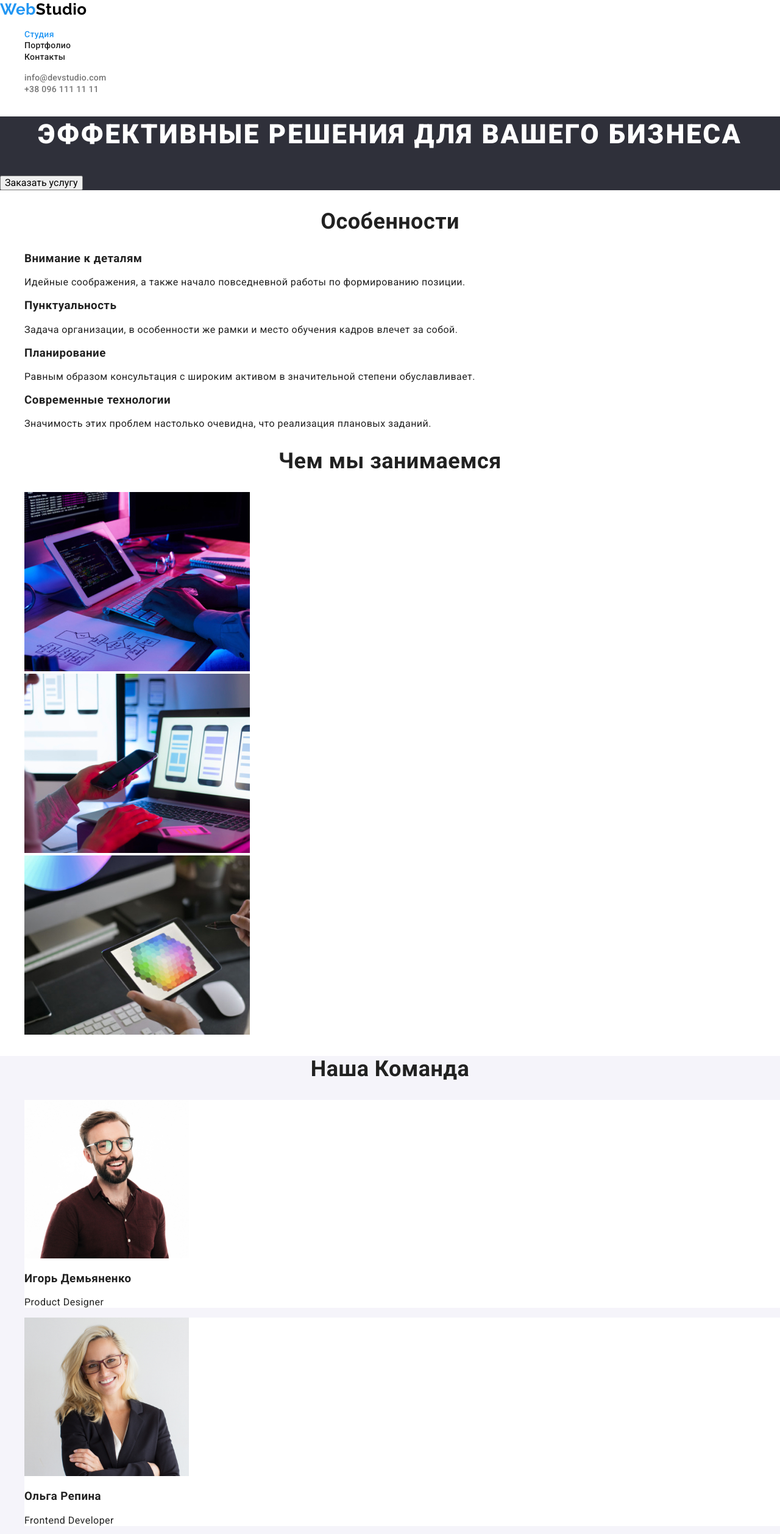
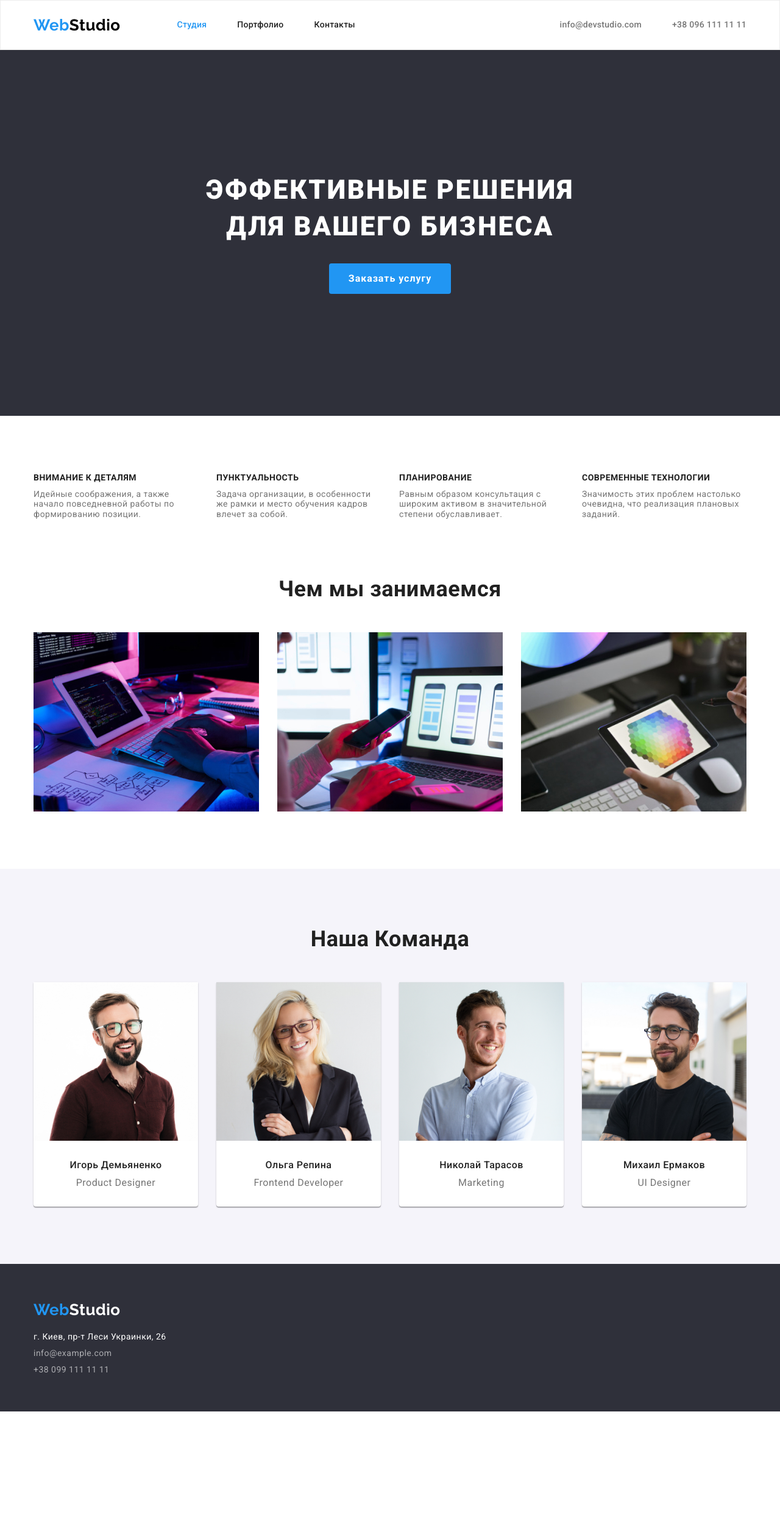
Before and after one commit to b3dyk/goit-markup-hw-03, a plain HTML site: page index.html in a window 1280 px wide. Shown: the top 2516 px of the page at 61% size. After the commit the page ends 2315 px from the top, so only its background shows below. Drawn offline with nearby package versions, Linux system fonts and the light colour scheme.

Commit message:
add flex

```diff
--- a/css/styles.css
+++ b/css/styles.css
@@ -6,6 +6,7 @@
   --button-hover-color: #188ce8;
   --background-white-color: #f5f4fa;
   --primary-grey-color: #2f303a;
+  --box-border-color: #eee;
 }
 
 body {
@@ -15,12 +16,53 @@ body {
   letter-spacing: 0.03em;
 }
 
+/* utilities */
+.visually-hidden {
+  position: absolute;
+  width: 1px;
+  height: 1px;
+  margin: -1px;
+  border: 0;
+  padding: 0;
+
+  white-space: nowrap;
+  clip-path: inset(100%);
+  clip: rect(0 0 0 0);
+  overflow: hidden;
+}
+
+.container {
+  width: 1200px;
+  margin: 0 auto;
+  padding: 0 15px;
+  /* outline: 1px solid tomato; */
+}
+
+.section {
+  padding-top: 94px;
+  padding-bottom: 94px;
+}
+
 /* header */
 
+.header {
+  border: 1px solid #ececec;
+}
+
+.header .container {
+  display: flex;
+}
+
+.nav {
+  display: flex;
+  align-items: center;
+}
+
 .logo {
+  margin-right: 93px;
   color: var(--accent-color);
 
-  font-family: Raleway, sans-serif;
+  font-family: raleway, sans-serif;
   font-size: 26px;
   line-height: 1.19;
 
@@ -32,13 +74,27 @@ body {
 }
 
 .list {
+  margin: 0;
+  padding: 0;
   list-style: none;
 }
 .link {
   text-decoration: none;
 }
 
+.nav-list {
+  display: flex;
+}
+
+.nav-item + .nav-item {
+  margin-left: 50px;
+}
+
 .nav-list .link {
+  display: block;
+  padding-top: 32px;
+  padding-bottom: 32px;
+
   color: var(--primary-text-color);
 
   font-weight: 500;
@@ -55,12 +111,25 @@ body {
 .nav-list .link:focus,
 .contacts-list .link:hover,
 .contacts-list .link:focus,
-.foot-contacts-list .link:hover,
-.foot-contacts-list .link:focus {
+.footer-list .link:hover,
+.footer-list .link:focus {
   color: var(--accent-color);
 }
 
+.contacts-list {
+  display: flex;
+  margin-left: auto;
+}
+
+.contacts-item + .contacts-item {
+  margin-left: 50px;
+}
+
 .contacts-list .link {
+  display: block;
+  padding-top: 32px;
+  padding-bottom: 32px;
+
   color: var(--secondary-text-color);
 
   font-weight: 500;
@@ -71,11 +140,24 @@ body {
 
 /* main */
 
+/* hero section */
 .hero {
+  padding-top: 200px;
+  padding-bottom: 200px;
   background-color: var(--primary-grey-color);
+
+  text-align: center;
 }
 
+
 .hero-title {
+  margin-top: 0;
+  margin-bottom: 30px;
+  margin-left: auto;
+  margin-right: auto;
+  max-width: 696px;
+  min-height: 120px;
+
   color: var(--white-text-color);
 
   font-weight: 900;
@@ -86,63 +168,141 @@ body {
   text-transform: uppercase;
 }
 
-.hero .button {
+.hero-button {
+  margin-bottom: 0;
+  min-width: 200px;
+  padding-top: 9px;
+  padding-bottom: 9px;
+  border-radius: 4px;
+  border: 1px solid transparent;
   color: var(--white-text-color);
   background-color: var(--accent-color);
 
   font-family: inherit;
   font-weight: 700;
   font-size: 16px;
-  line-height: 1.88;
+  line-height: 1.875;
   text-align: center;
   letter-spacing: 0.06em;
 
   cursor: pointer;
 }
 
-.hero .button:hover {
+.hero-button:hover {
   background-color: var(--button-hover-color);
 }
 
-.pecs-list .title {
+/* peculiarities section */
+
+.pecs-list {
+  display: flex;
+}
+
+.pecs-item + .pecs-item {
+  margin-left: 30px;
+}
+
+.pecs-subtitle {
+  margin-top: 0;
+  margin-bottom: 10px;
   font-weight: 700;
   font-size: 14px;
   line-height: 1.14;
   text-transform: uppercase;
 }
 
-.pecs-list .text {
+.pecs-text {
+  margin-top: 0;
+  margin-bottom: 0;
+  max-width: 270px;
   color: var(--secondary-text-color);
 
   font-size: 14px;
   line-height: 1.17;
 }
 
+/* work section */
+.work.section {
+  padding-top: 0;
+}
+
 .work-title,
 .pecs-title,
 .team-title,
 .portfolio-title {
+  margin-top: 0;
+  margin-bottom: 0;
+
   font-weight: 700;
   font-size: 36px;
   line-height: 1.17;
   text-align: center;
 }
 
+
+.work-list {
+  display: flex;
+}
+
+.work-item + .work-item {
+  margin-left: 30px;
+}
+
+.work-title {
+  margin-bottom: 50px;
+}
+
+.work-img {
+  display: block;
+}
+
+/* team section */
 .team {
   background-color: var(--background-white-color);
 }
 
-.team-item {
-  background-color: var(--white-text-color);
+
+.team-list {
+  display: flex;
 }
 
-.team-list .name {
+.team-item {
+  box-shadow: 0px 1px 3px rgba(0, 0, 0, 0.12), 0px 1px 1px rgba(0, 0, 0, 0.14),
+    0px 2px 1px rgba(0, 0, 0, 0.2);
+  border-radius: 0px 0px 4px 4px;
+}
+
+.team-item + .team-item {
+  margin-left: 30px;
+}
+
+.team-title {
+  margin-bottom: 50px;
+}
+
+.team-item {
+  padding-bottom: 30px;
+  background-color: var(--white-text-color);
+  max-width: 270px;
+  text-align: center;
+}
+
+.team-img {
+  display: block;
+  margin-bottom: 30px;
+}
+
+.team-name {
+  margin-top: 0;
+  margin-bottom: 10px;
   font-weight: 500;
   font-size: 16px;
   line-height: 1.19;
 }
 
-.team-list .position {
+.team-position {
+  margin-top: 0;
+  margin-bottom: 0;
   color: var(--secondary-text-color);
 
   font-size: 16px;
@@ -151,7 +311,21 @@ body {
 
 /* main portfolio */
 
-.filters-list .button {
+.filters-list {
+  display: flex;
+  margin-bottom: 50px;
+  justify-content: center;
+}
+
+.filters-item + .filters-item {
+  margin-left: 8px;
+}
+
+.filters-button {
+  padding: 6px 22px;
+  border-radius: 4px;
+  border: 1px solid transparent;
+
   color: var(--primary-text-color);
   background-color: var(--background-white-color);
 
@@ -164,19 +338,43 @@ body {
   cursor: pointer;
 }
 
-.filters-list .active-button {
-  color: var(--white-text-color);
-  background-color: var(--accent-color)
-}
-
-.filters-list .button:hover,
-.filters-list .button:focus,
-.filters-list .button:active {
+.active-button {
   color: var(--white-text-color);
   background-color: var(--accent-color);
 }
 
-.examples-list .title {
+.filters-button:hover,
+.filters-button:focus,
+.filters-button:active {
+  color: var(--white-text-color);
+  background-color: var(--accent-color);
+}
+
+.examples-list {
+  display: flex;
+  flex-wrap: wrap;
+}
+
+.examples-item {
+  /* max-width: 370px; */
+  width: calc((100% - 60px)/3);
+}
+
+.examples-item:not(:nth-child(3n + 1)) {
+  margin-left: 30px;
+}
+
+.examples-item:not(:nth-last-child(-n + 3)) {
+  margin-bottom: 30px;
+}
+
+.examples-img {
+  display: block;
+}
+
+.examples-subtitle {
+  margin-top: 0;
+  margin-bottom: 4px;
   font-weight: 700;
   font-size: 18px;
   line-height: 2;
@@ -184,11 +382,18 @@ body {
   letter-spacing: 0.06em;
 }
 
-.button-text {
+.examples-button-text {
+  margin-top: 0;
+  margin-bottom: 0;
   color: var(--secondary-text-color);
 
   font-size: 16px;
   line-height: 1.88;
+}
+
+.description {
+  padding: 20px 24px;
+  border: 1px solid var(--box-border-color);
 }
 
 /* footer */
@@ -197,7 +402,15 @@ body {
   background-color: var(--primary-grey-color);
 }
 
+.footer .container {
+  padding-top: 60px;
+  padding-bottom: 60px;
+}
+
 .footer-logo {
+  display: inline-block;
+  margin-bottom: 20px;
+
   color: var(--accent-color);
 
   font-family: Raleway, sans-serif;
@@ -212,6 +425,7 @@ body {
 }
 
 .address {
+  margin-bottom: 9px;
   color: var(--white-text-color);
 
   font-style: normal;
@@ -219,7 +433,11 @@ body {
   line-height: 1.17;
 }
 
-.foot-contacts-list .link {
+.footer-item + .footer-item {
+  margin-top: 9px;
+}
+
+.footer-list .link {
   color: rgba(255, 255, 255, 0.6);
 
   font-size: 14px;
```
